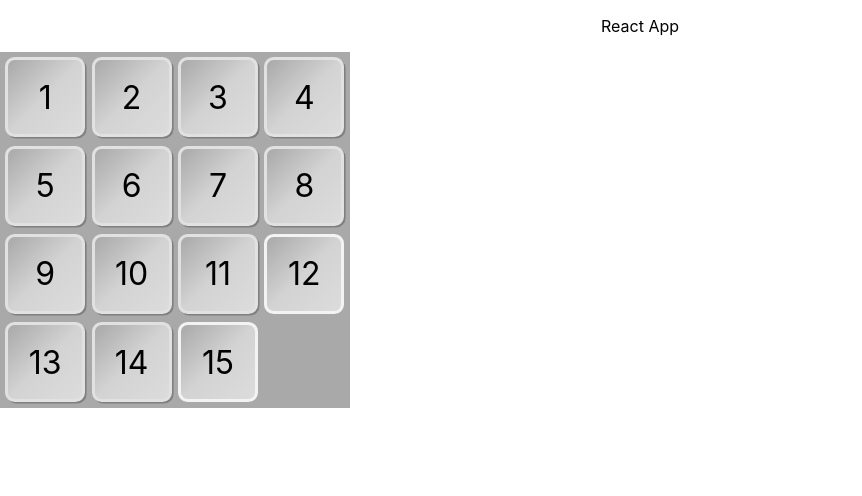
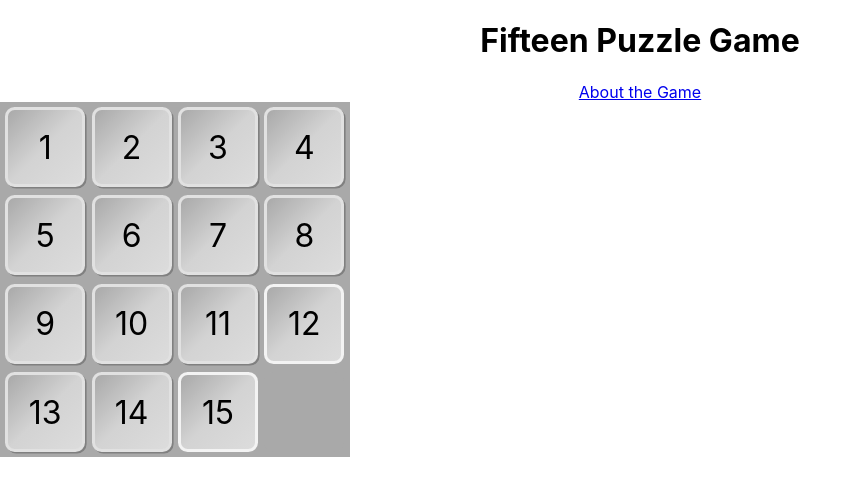
Before and after one commit to b-lukaszuk/fifteen_puzzle_game, a React (Create React App) app in the folder my-app/: page / in a window 1280 px wide. Shown: the top 496 px of the page, without its empty margins (0-862 px from the left). Built offline with nearby package versions, Linux system fonts and the light colour scheme.

Commit message:
kosmetyka, dodanie wiecej info o grze

```diff
--- a/my-app/src/App.tsx
+++ b/my-app/src/App.tsx
@@ -16,7 +16,8 @@ const App: React.FC = () => {
 
     return (
         <div className="App">
-            <p>React App</p>
+            <h1>Fifteen Puzzle Game</h1>
+            <a href="https://en.wikipedia.org/wiki/15_puzzle">About the Game</a>
             <GameBoard gameBoard={gameBoard.getBoard()}
                 fieldOnClick={moveNumber} />
         </div>
```
Also changed, not shown: 1 other file (tests, documents, lock files or other folders).
